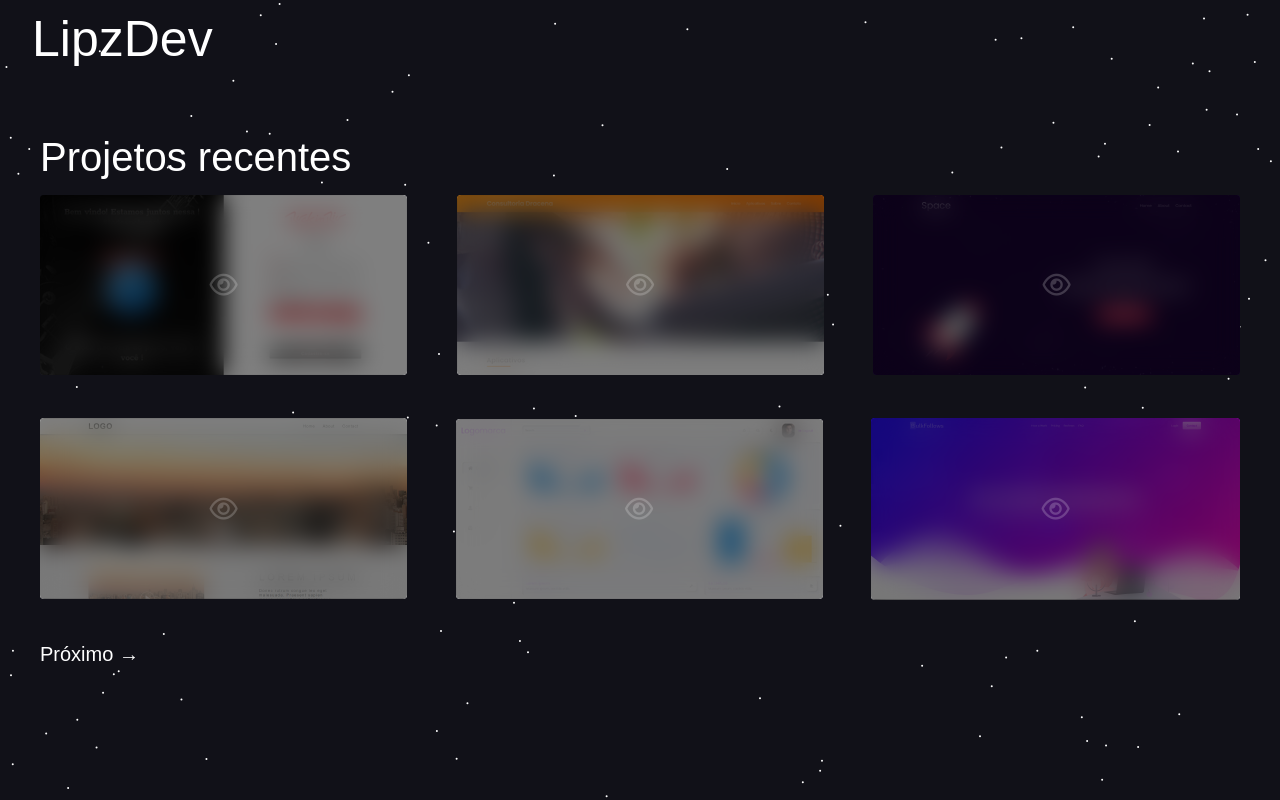
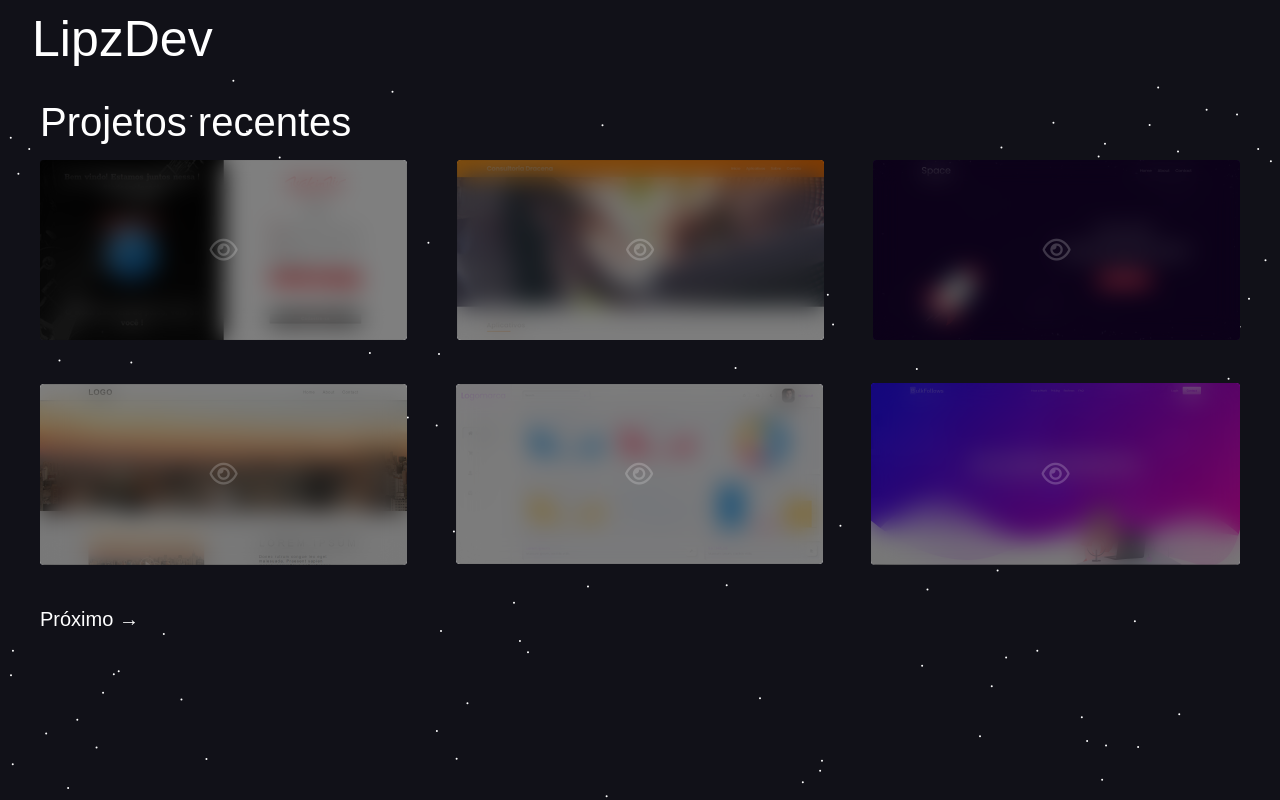
Before and after one commit to LipzDev/portfolio_reactjs, a React (Create React App) app: page /projetos in a window 1280 px wide. Built offline with nearby package versions, Linux system fonts and the light colour scheme.

Commit message:
concerto de bugs na responsividade

```diff
--- a/src/Components/Header/Header.css
+++ b/src/Components/Header/Header.css
@@ -2,7 +2,7 @@
   padding: 10px 0;
   position: fixed;
   width: 100%;
-  background: transparent;
+  background: #111118;
   z-index: 9999;
 }
 
@@ -60,10 +60,6 @@
 /* ESTILOS DO MENU MOBILE */
 
 @media screen and (max-width: 900px) {
-  .header-movel {
-    background: #111118;
-  }
-
   .menu__desktop {
     display: none;
   }
--- a/src/Components/Header/Header.js
+++ b/src/Components/Header/Header.js
@@ -6,7 +6,7 @@ import './Header.css';
 
 const Header = () => {
   return (
-    <header className="header header-movel">
+    <header className="header">
       <div className="container">
         <div className="header__item">
           <div className="logo">
--- a/src/Components/Projetos/Projetos.css
+++ b/src/Components/Projetos/Projetos.css
@@ -2,7 +2,8 @@
   display: flex;
   align-items: flex-start;
   justify-content: center;
-  height: 100vh;
+  height: auto;
+  padding: 10rem 0 5rem 0;
   flex-direction: column;
 }
 
@@ -61,6 +62,15 @@
   margin-bottom: 15px;
 }
 
+@media screen and (min-width: 1400px) {
+  body {
+    overflow-y: hidden;
+  }
+  .projetos {
+    height: 100vh;
+  }
+}
+
 @media screen and (max-width: 1024px) {
   .projetos {
     height: 100vh;
--- a/src/Components/Repositorios/Repositorios.css
+++ b/src/Components/Repositorios/Repositorios.css
@@ -1,8 +1,13 @@
+body {
+  overflow-y: scroll;
+}
+
 .repositorios {
   display: flex;
   align-items: center;
   justify-content: center;
-  height: 100vh;
+  height: auto;
+  padding: 10rem 0 5rem 0;
 }
 
 .repositorios__item {
@@ -88,6 +93,15 @@
   margin-bottom: 15px;
 }
 
+@media screen and (min-width: 1400px) {
+  body {
+    overflow-y: hidden;
+  }
+  .repositorios {
+    height: 100vh;
+  }
+}
+
 @media screen and (max-width: 1024px) and (max-height: 1366px) {
   .repositorios__item {
     grid-template-columns: 1fr 1fr;
```
